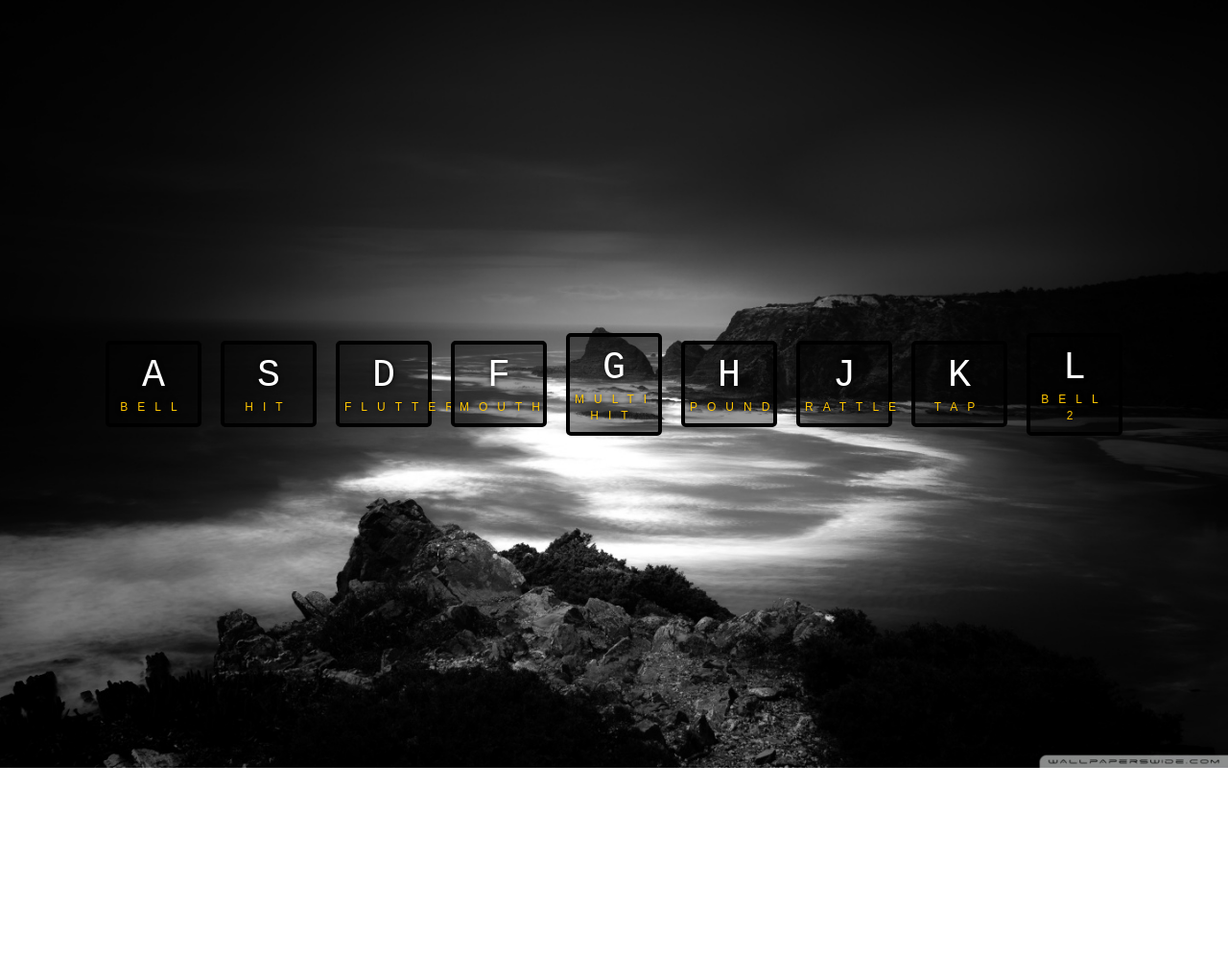
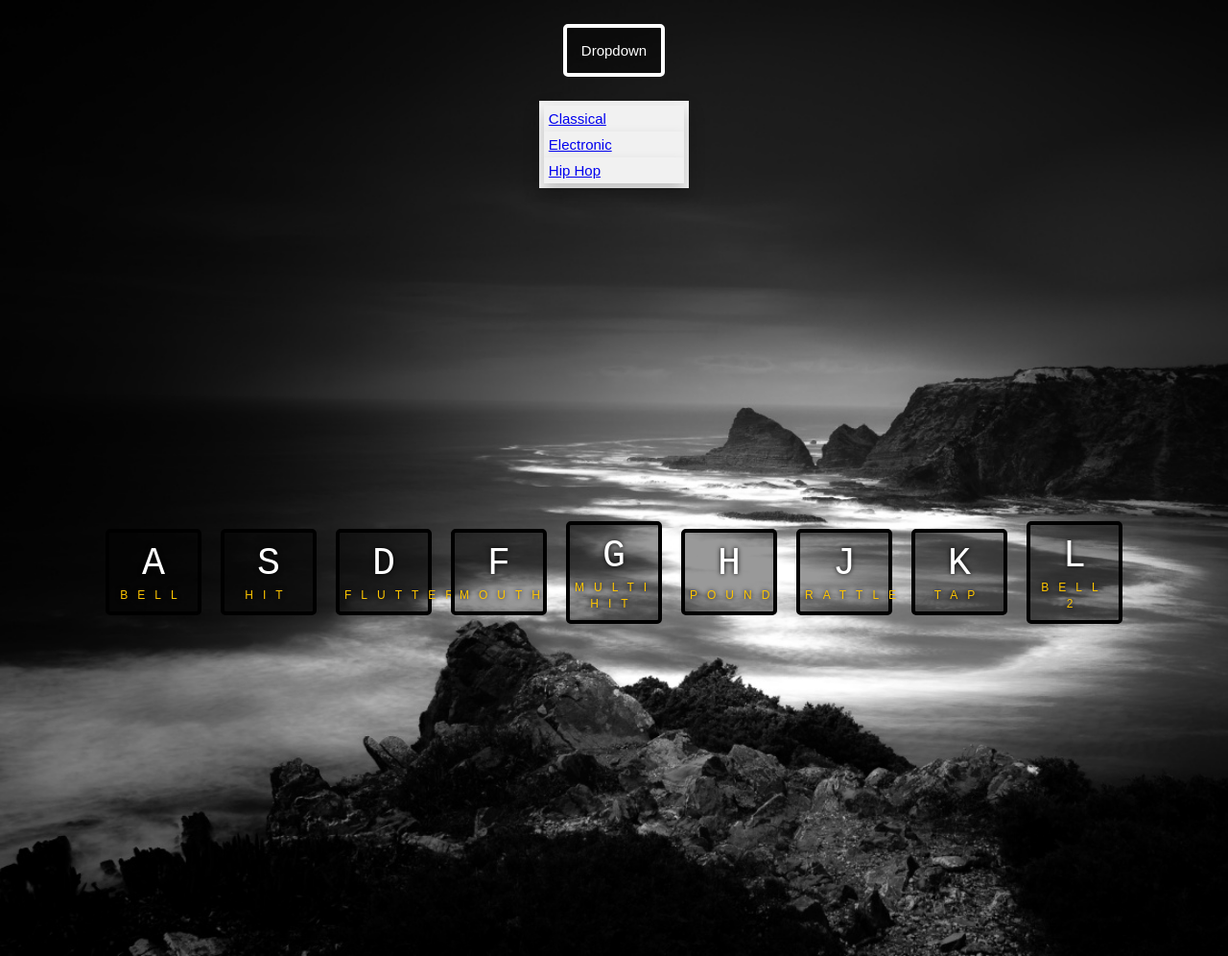
Before and after one commit to Dkilpatrick31/Neon_Drummer, a plain HTML site: page index.html in a window 1280 px wide. Shown: the whole page at 96% size. Before the commit the page ends 800 px from the top, so only its background shows below. Drawn offline with Linux system fonts and the light colour scheme.

Commit message:
Added a dropdown menu. Still need to finish it.

```diff
--- a/index.html
+++ b/index.html
@@ -7,44 +7,59 @@
     <link rel="stylesheet" href="style.css">
   </head>
   <body>
+    <div class="container">
+      <header>
+        <div class="dropdown">
+          <button type="button" onclick="myFunction()" class="dropdownButton" name="button">Dropdown</button>
+          <div id="myDropdown" class="dropdown-content">
+            <a href="#">Classical</a>
+            <a href="#">Electronic</a>
+            <a href="#">Hip Hop</a>
+          </div>
+        </div>
+      </header>
+
+
       <div class="keys">
         <div data-key="65" class="key">
           <kbd>A</kbd>
-        <span class="sound">Bell</span>
+          <span class="sound">bell</span>
         </div>
         <div data-key="83" class="key">
           <kbd>S</kbd>
-        <span class="sound">Hit</span>
+          <span class="sound">hit</span>
         </div>
         <div data-key="68" class="key">
           <kbd>D</kbd>
-        <span class="sound">Flutter</span>
+          <span class="sound">flutter</span>
         </div>
         <div data-key="70" class="key">
           <kbd>F</kbd>
-        <span class="sound">Mouth</span>
+          <span class="sound">mouth</span>
         </div>
         <div data-key="71" class="key">
           <kbd>G</kbd>
-        <span class="sound">Multi Hit</span>
+          <span class="sound">multi hit</span>
         </div>
         <div data-key="72" class="key">
           <kbd>H</kbd>
-        <span class="sound">Pound</span>
+          <span class="sound">pound</span>
         </div>
         <div data-key="74" class="key">
           <kbd>J</kbd>
-        <span class="sound">Rattle</span>
+          <span class="sound">rattle</span>
         </div>
         <div data-key="75" class="key">
           <kbd>K</kbd>
-        <span class="sound">Tap</span>
+          <span class="sound">tap</span>
         </div>
         <div data-key="76" class="key">
           <kbd>L</kbd>
-        <span class="sound">Bell 2</span>
+          <span class="sound">bell 2</span>
         </div>
       </div>
+    </div>
+
 
     <audio data-key="65" src="sounds/Bells/Bell-1.wav"></audio>
     <audio data-key="83" src="sounds/Hits/Hit-1.wav"></audio>
--- a/main.js
+++ b/main.js
@@ -1,10 +1,34 @@
 
-window.addEventListener('keydown', (e) => {
+window.addEventListener('keydown', function(e) {
   const audio = document.querySelector(`audio[data-key="${e.keyCode}"]`);
   const key = document.querySelector(`.key[data-key="${e.keyCode}"]`);
-  console.log(audio);
-  if(!audio) return;
-  audio.currentTime = 0;
+  if(!audio) return; // stop the function from running all together
+  audio.currentTime = 0; // rewind to the start
   audio.play();
   key.classList.add('playing');
 });
+
+function removeTransition(e) {
+  if(e.propertName !== 'transform') return; // skip it if it's not a transform
+  console.log(this);
+};
+
+const keys = document.querySelectorAll('.key');
+keys.forEach(key => key.addEventListener('transitionend', removeTransition));
+
+function myFunction() {
+  document.getElementById('myDropdown').classList.toggle("show");
+}
+
+window.onclick = function(event) {
+  if (!event.target.matches('.dropdownButton')) {
+    let dropdowns = document.getElementsByClassName("dropdown-content");
+    let i;
+    for (i = 0; i < dropdowns.length; i++) {
+      let openDropdown = dropdowns[i];
+      if (openDropdown.classList.contains('show')) {
+        openDropdown.classList.remove('show');
+      }
+    }
+  }
+}
--- a/style.css
+++ b/style.css
@@ -17,6 +17,10 @@ body,html {
 kbd {
   display: block;
   font-size: 4rem;
+}
+
+.container {
+
 }
 
 .keys {
@@ -52,3 +56,60 @@ kbd {
   letter-spacing: 1rem;
   color: #ffc600;
 }
+
+/* dropdown menu */
+
+header {
+  display: flex;
+  justify-content: center;
+}
+
+.dropdownButton {
+  border: .4rem solid white;
+  background: rgba(0,0,0,0.4);
+  font-size: 1.5rem;
+  cursor: pointer;
+  padding: 1.5rem;
+  color: white;
+  border-radius: .5rem;
+  margin: 25px;
+}
+
+.dropdownButton:hover, .dropdownButton:focus {
+  background-color: #ffc600;
+}
+
+.dropdown {
+  float: right;
+  position: relative;
+  display: inline-block;
+}
+
+.dropdown-content {
+  /* display: none;
+  position: absolute; */
+  background-color: #f1f1f1;
+  min-width: 100px;
+  padding: .5rem;
+  overflow: auto;
+  box-shadow: 0px 8px 16px 0px rgba(0,0,0,0.2);
+  right: 0;
+  z-index: 1;
+}
+
+.dropdown-content a {
+  background-color: #f1f1f1;
+  display: flex;
+  font-size: 15px;
+  padding: 5px;
+  box-shadow: 0px 8px 16px 0px rgba(0,0,0,0.2);
+
+}
+
+.dropdown a:hover {
+  background-color: #ddd;
+}
+
+.show {
+  display: block;
+}
```
Lines whose indentation alone changed are shown as unchanged.
